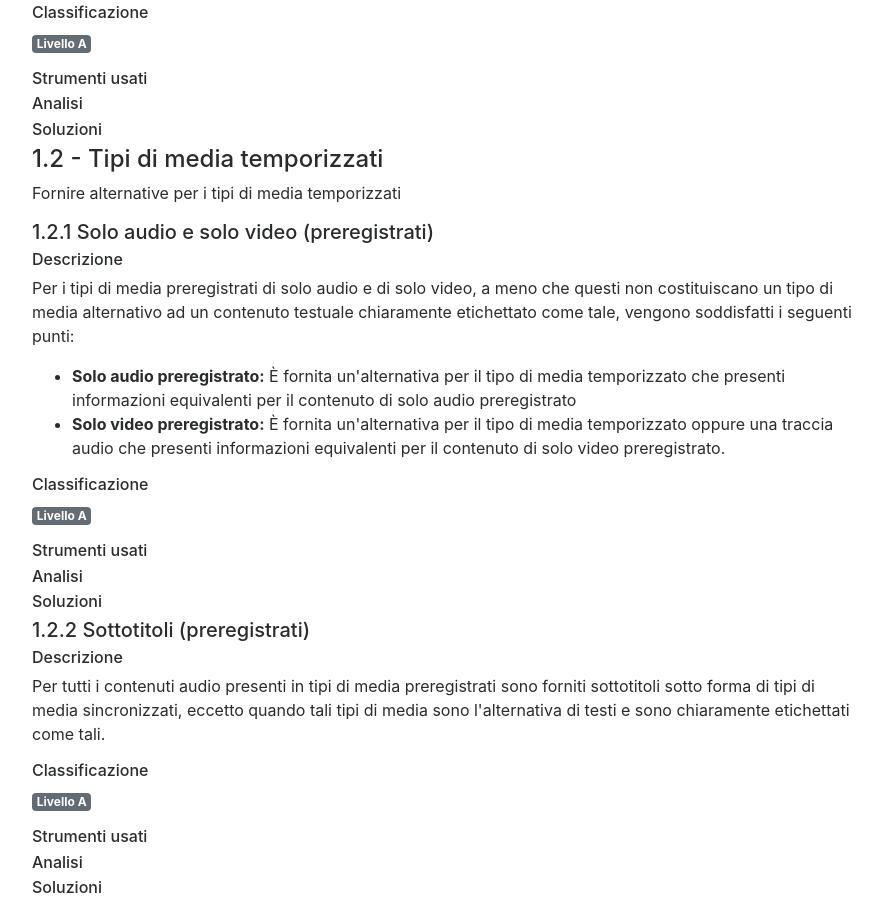
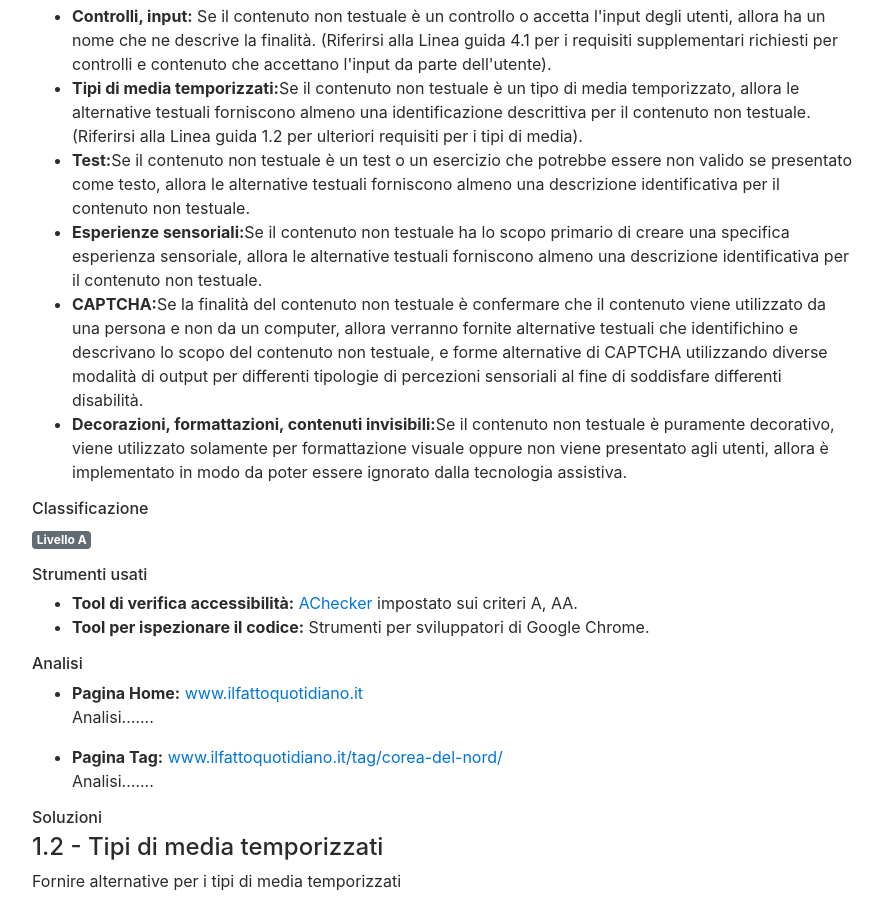
Before and after one commit to RizzatoAndrea/ProgettoPSW-1, a plain HTML site: page rapporto-accessibilita.html in a window 1280 px wide. Shown: the part 1046-1946 px from the top of the page, without its empty margins (53-936 px from the left). Drawn offline with Linux system fonts and the light colour scheme.

Commit message:
inizio analisi Percettibilità

```diff
--- a/rapporto-accessibilita.html
+++ b/rapporto-accessibilita.html
@@ -93,10 +93,30 @@
                             <h5>1.1.1 Contenuti non testuali</h5>
                             <h6>Descrizione</h6>
                             <P>Tutti i contenuti non testuali presentati all'utente hanno un'alternativa testuale equivalente che serve allo stesso scopo, ad eccezione delle seguenti situazioni</P>
+                            <ul>
+                                <li><strong>Controlli, input:</strong> Se il contenuto non testuale è un controllo o accetta l'input degli utenti, allora ha un nome che ne descrive la finalità. (Riferirsi alla Linea guida 4.1 per i requisiti supplementari richiesti per controlli e contenuto che accettano l'input da parte dell'utente).</li>
+                                <li><strong>Tipi di media temporizzati:</strong>Se il contenuto non testuale è un tipo di media temporizzato, allora le alternative testuali forniscono almeno una identificazione descrittiva per il contenuto non testuale. (Riferirsi alla Linea guida 1.2 per ulteriori requisiti per i tipi di media).</li>
+                                <li><strong>Test:</strong>Se il contenuto non testuale è un test o un esercizio che potrebbe essere non valido se presentato come testo, allora le alternative testuali forniscono almeno una descrizione identificativa per il contenuto non testuale.</li>
+                                <li><strong>Esperienze sensoriali:</strong>Se il contenuto non testuale ha lo scopo primario di creare una specifica esperienza sensoriale, allora le alternative testuali forniscono almeno una descrizione identificativa per il contenuto non testuale.</li>
+                                <li><strong>CAPTCHA:</strong>Se la finalità del contenuto non testuale è confermare che il contenuto viene utilizzato da una persona e non da un computer, allora verranno fornite alternative testuali che identifichino e descrivano lo scopo del contenuto non testuale, e forme alternative di CAPTCHA utilizzando diverse modalità di output per differenti tipologie di percezioni sensoriali al fine di soddisfare differenti disabilità.</li>
+                                <li><strong>Decorazioni, formattazioni, contenuti invisibili:</strong>Se il contenuto non testuale è puramente decorativo, viene utilizzato solamente per formattazione visuale oppure non viene presentato agli utenti, allora è implementato in modo da poter essere ignorato dalla tecnologia assistiva.</li>
+                            </ul>
+
+
                             <h6>Classificazione</h6>
                             <p><span class="badge badge-default">Livello A</span></p>
                             <h6>Strumenti usati</h6>
+                            <ul>
+                                <li><strong>Tool di verifica accessibilità:</strong> <a href="https://www.achecker.ca/checker/index.php" target="_blank">AChecker</a> impostato sui criteri A, AA.</li>
+                                <li><strong>Tool per ispezionare il codice:</strong> Strumenti per sviluppatori di Google Chrome.</li>
+                            </ul>
                             <h6>Analisi</h6>
+                            <ul>
+                                <li><strong>Pagina Home:</strong> <a href="http://www.ilfattoquotidiano.it" target="_blank">www.ilfattoquotidiano.it</a></li>
+                                <p>Analisi.......</p>
+                                <li><strong>Pagina Tag:</strong> <a href="http://www.ilfattoquotidiano.it/tag/corea-del-nord/" target="_blank">www.ilfattoquotidiano.it/tag/corea-del-nord/</a></li>
+                                <p>Analisi.......</p>
+                            </ul>
                             <h6>Soluzioni</h6>
                             <!-- ** 1.2 ++ -->
                             <h4>1.2 - Tipi di media temporizzati</h4>
```
